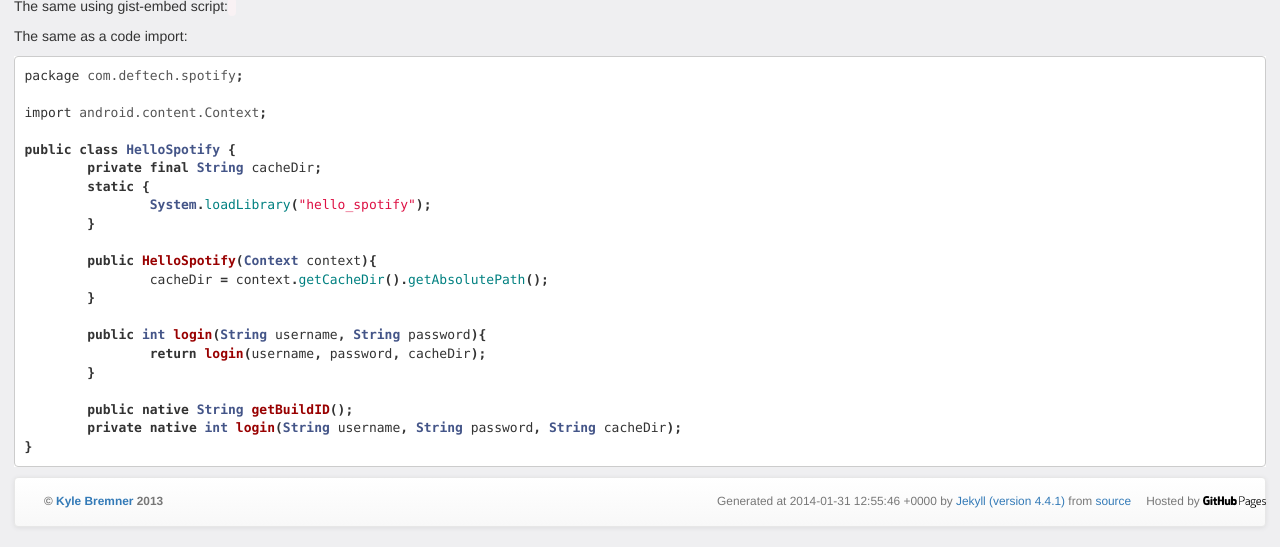
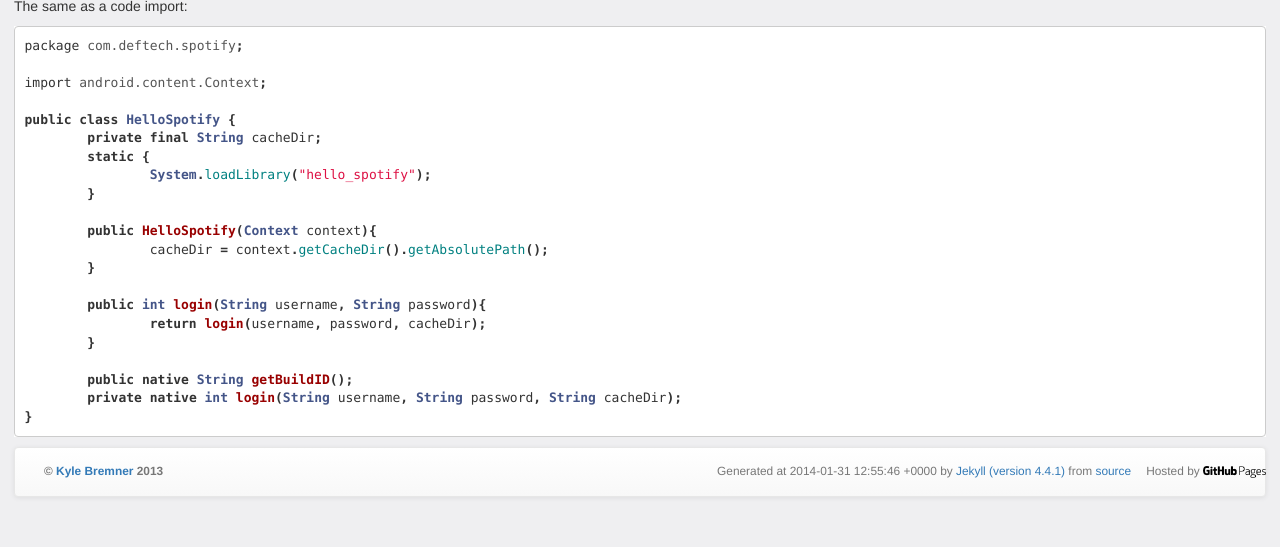
Before and after one commit to kbremner/kbremner.github.io, a Jekyll site: the page built from index.md, in a window 1280 px wide, cut to the strip 294-841 px from the top of the page. Built offline with Jekyll 4.4.1, drawn with Linux system fonts in a browser that asks for light colours; nearby versions of some CDN libraries; Markdown is read by kramdown in place of the engine named in the settings; a script that is not in the unit is left out.

Commit message:
Updated index.md

```diff
--- a/index.md
+++ b/index.md
@@ -9,9 +9,6 @@
 Example Gist:
 
 {% gist 7070128 %}
-
-The same using gist-embed script:
-<code data-gist-id="7070128" data-gist-hide-footer="true" data-gist-hide-line-numbers="true" data-gist-highlight="1,3,5"></code>
 
 The same as a code import:
 
```
